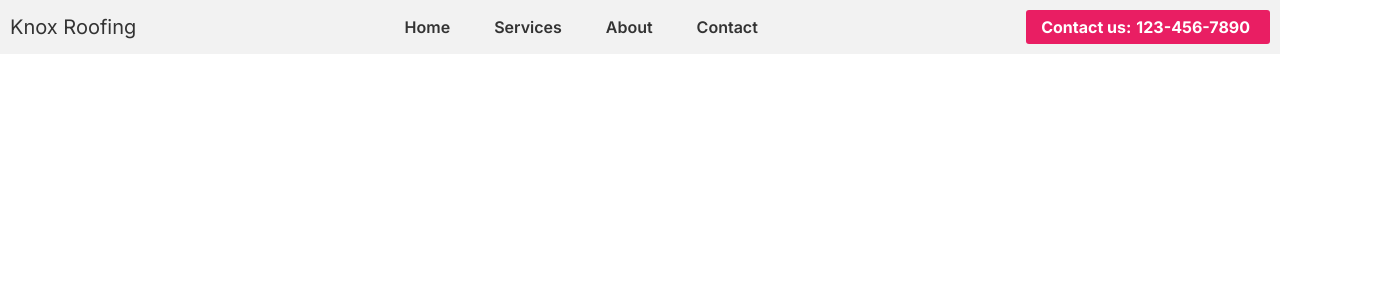
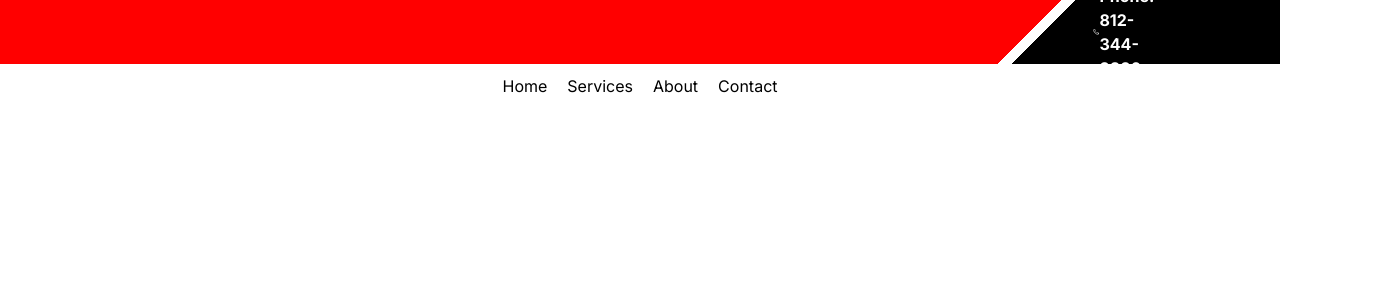
Before and after one commit to jacobbarnette/knoxroofing, a Next.js app: page / in a window 1280 px wide. Shown: the top 300 px of the page, 1387 px wide, since content can reach past the window. Built offline with nearby package versions, Linux system fonts and the light colour scheme.

Commit message:
added contact info

```diff
--- a/package.json
+++ b/package.json
@@ -19,6 +19,7 @@
     "postcss": "8.4.24",
     "react": "18.2.0",
     "react-dom": "18.2.0",
+    "react-icons": "^4.9.0",
     "tailwindcss": "3.3.2",
     "typescript": "5.1.3"
   }
--- a/src/components/Header.js
+++ b/src/components/Header.js
@@ -1,31 +1,36 @@
+import { FiPhone } from "react-icons/fi";
 import Link from "next/link";
 import styles from "../styles/Header.module.css";
+
 const Header = () => {
   return (
     <header className={styles.header}>
-      <div className={styles.logo}>
-        <h1>Knox Roofing</h1>
+      <div className={styles.horizontalBar}>
+        <span className={styles.spacer}></span>
+        <div className={styles.redBar}>
+          <FiPhone className={styles.phone} />{" "}
+          <span className={styles.phone}>Phone: 812-344-9836</span>
+          <span className={styles.spacer}></span>
+          Contact US!
+        </div>
       </div>
-      <nav>
-        <ul>
-          <li>
+
+      <nav className={styles.nav}>
+        <ul className={styles.navItems}>
+          <li className={styles.navItem}>
             <Link href="/">Home</Link>
           </li>
-          <li>
-            <Link href="/services">Services </Link>
+          <li className={styles.navItem}>
+            <Link href="/services">Services</Link>
           </li>
-          <li>
+          <li className={styles.navItem}>
             <Link href="/about">About</Link>
           </li>
-          <li>
+          <li className={styles.navItem}>
             <Link href="/contact">Contact</Link>
           </li>
         </ul>
       </nav>
-      <div className={styles.ribbon}>
-        <span>Contact us:</span>
-        <span>123-456-7890</span>
-      </div>
     </header>
   );
 };
--- a/src/styles/Header.module.css
+++ b/src/styles/Header.module.css
@@ -1,48 +1,63 @@
 .header {
-  background-color: #f2f2f2;
-  padding: 10px;
   display: flex;
-  justify-content: space-between;
+  flex-direction: column;
   align-items: center;
 }
 
-.header nav ul {
+.nav {
+  display: flex;
+  justify-content: center;
+  margin-top: 10px;
+}
+
+.navItems {
   list-style-type: none;
   display: flex;
-  gap: 20px;
+  padding: 0;
 }
 
-.header nav ul li {
-  margin: 0;
+.navItem {
+  margin: 0 10px;
 }
 
-.header nav ul li a {
-  text-decoration: none;
-  color: #333;
-  font-weight: 600;
-  padding: 8px 12px;
-  border-radius: 4px;
-  transition: background-color 0.3s ease;
+.ribbon svg {
+  width: 16px;
+  height: 16px;
+  fill: #fff;
+  margin-right: 5px;
 }
 
-.header nav ul li a:hover {
-  background-color: #ddd;
+.horizontalBar {
+  width: 100%;
+  height: 4em; /* Adjust the height as needed */
+  position: relative;
+  background: linear-gradient(-45deg, black 20%, white 20%, white 21%, red 10%);
+  display: flex;
+  align-items: center;
+  justify-content: center;
+
 }
 
-.logo h1 {
-  margin: 0;
-  font-size: 20px;
-  color: #333;
+.horizontalBar span {
+  color: white;
+  font-weight: bold;
+}
+.redBar {
+  margin-left: 65em;
+  display: flex;
+  align-items: center;
+  justify-content: flex-end;
+  color: white;
+  font-weight: bold;
+  height: 100%; /* Ensure the redBar div takes up the full height of the horizontalBar */
 }
 
-.ribbon {
-  background-color: #e91e63;
-  color: #fff;
-  padding: 5px 15px;
-  font-weight: bold;
-  border-radius: 3px;
+.phone {
+
+  display: flex;
+  align-self: center;
 }
 
-.ribbon span {
-  margin-right: 5px;
+.spacer {
+  margin-left: 10em;
 }
```
Also changed, not shown: 1 other file (tests, documents, lock files or other folders).
